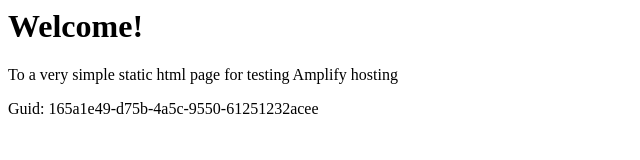
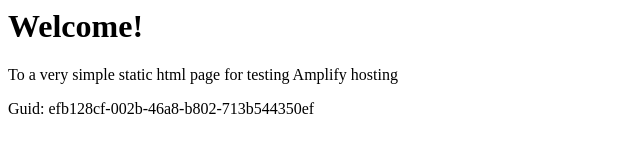
Before and after one commit to aws-aemilia-pdx/Github-PR-Commit-Integration-Test-DoNotTouch-GithubWebhookPreviewCanaryTest-v1-preprod-us-west-2, a website: page src/index.html in a window 1280 px wide. Shown: the full height of the page, 0-640 px from the left. Drawn offline with Linux system fonts and the light colour scheme.

Commit message:
commit from integ tests

```diff
--- a/src/index.html
+++ b/src/index.html
@@ -12,6 +12,6 @@
 <body>
     <h1>Welcome!</h1>
     <p>To a very simple static html page for testing Amplify hosting</p>
-    <p>Guid: 165a1e49-d75b-4a5c-9550-61251232acee</p></body>
+    <p>Guid: efb128cf-002b-46a8-b802-713b544350ef</p></body>
 
 </html>
```
